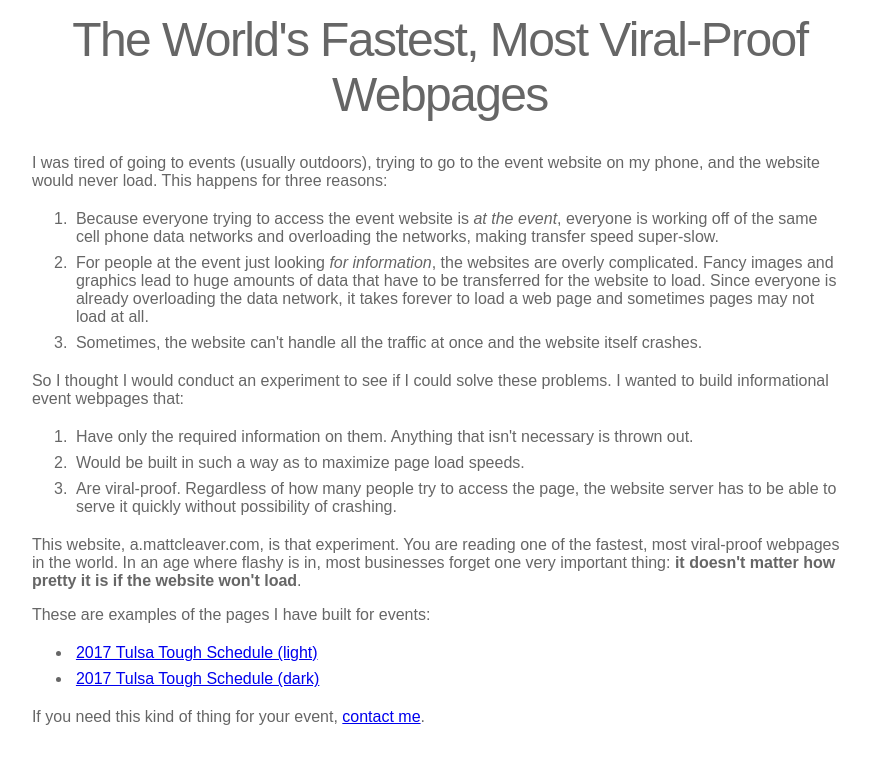
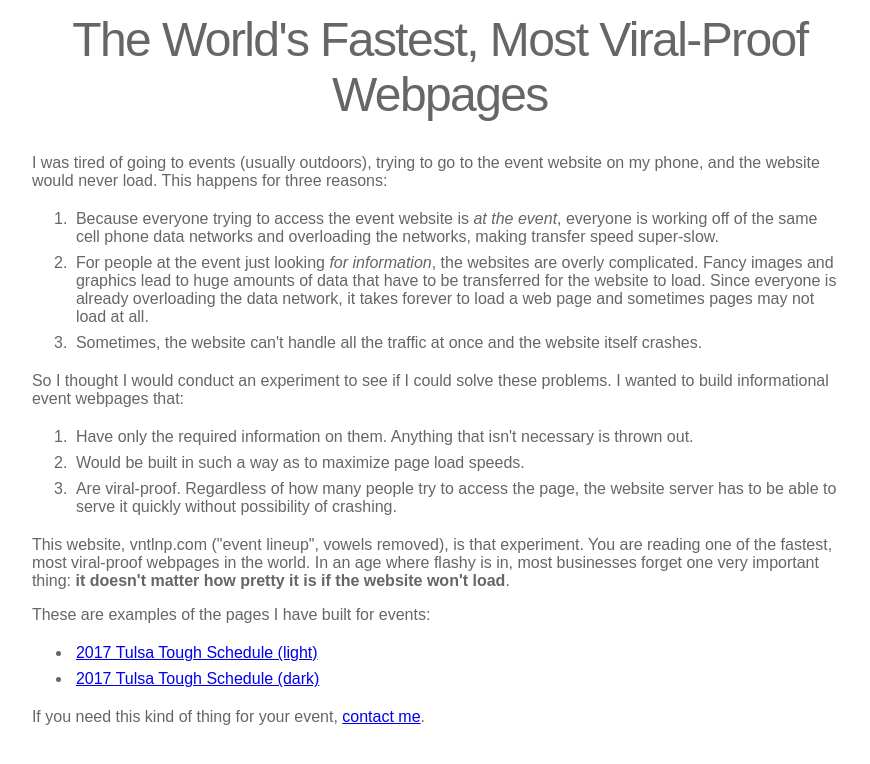
Before and after one commit to cleaversolutions/a, a Jekyll site: the page built from index.html, in a window 1280 px wide. Shown: the top 764 px of the page, without its empty margins (200-1070 px from the left). Built offline with Jekyll 4.4.1, drawn with Linux system fonts in a browser that asks for light colours; the list of posts is cut into pages by our own code.

Commit message:
update url & readme

```diff
--- a/index.html
+++ b/index.html
@@ -33,7 +33,7 @@ layout: none
 <li>Are viral-proof. Regardless of how many people try to access the page, the website server has to be able to serve it quickly without possibility of crashing.</li>
 </ol>
 
-<p>This website, a.mattcleaver.com, is that experiment. You are reading one of the fastest, most viral-proof webpages in the world. In an age where flashy is in, most businesses forget one very important thing: <strong>it doesn't matter how pretty it is if the website won't load</strong>. </p>
+<p>This website, vntlnp.com ("event lineup", vowels removed), is that experiment. You are reading one of the fastest, most viral-proof webpages in the world. In an age where flashy is in, most businesses forget one very important thing: <strong>it doesn't matter how pretty it is if the website won't load</strong>. </p>
 
 
 <p>These are examples of the pages I have built for events:</p>
```
Also changed, not shown: README.md.
